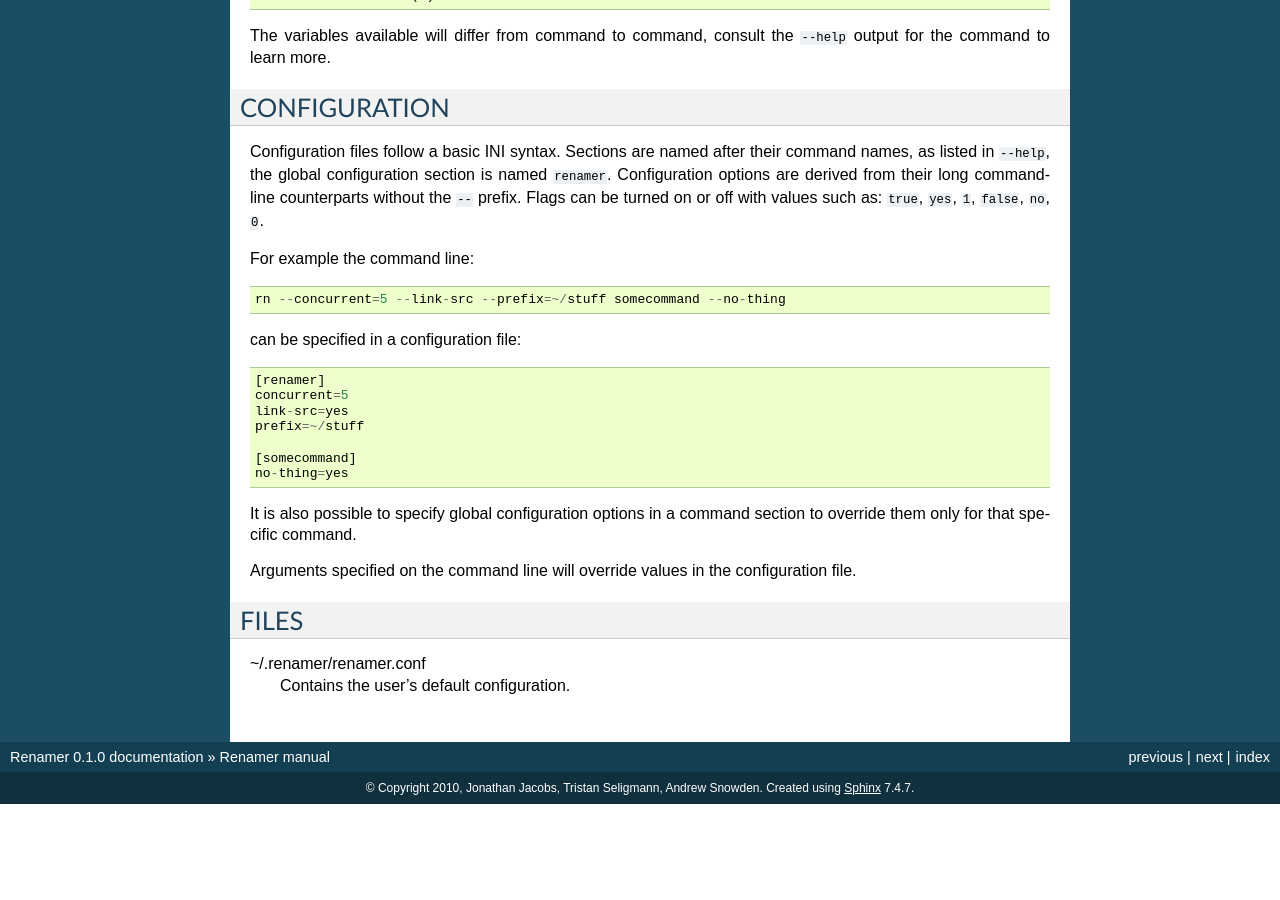
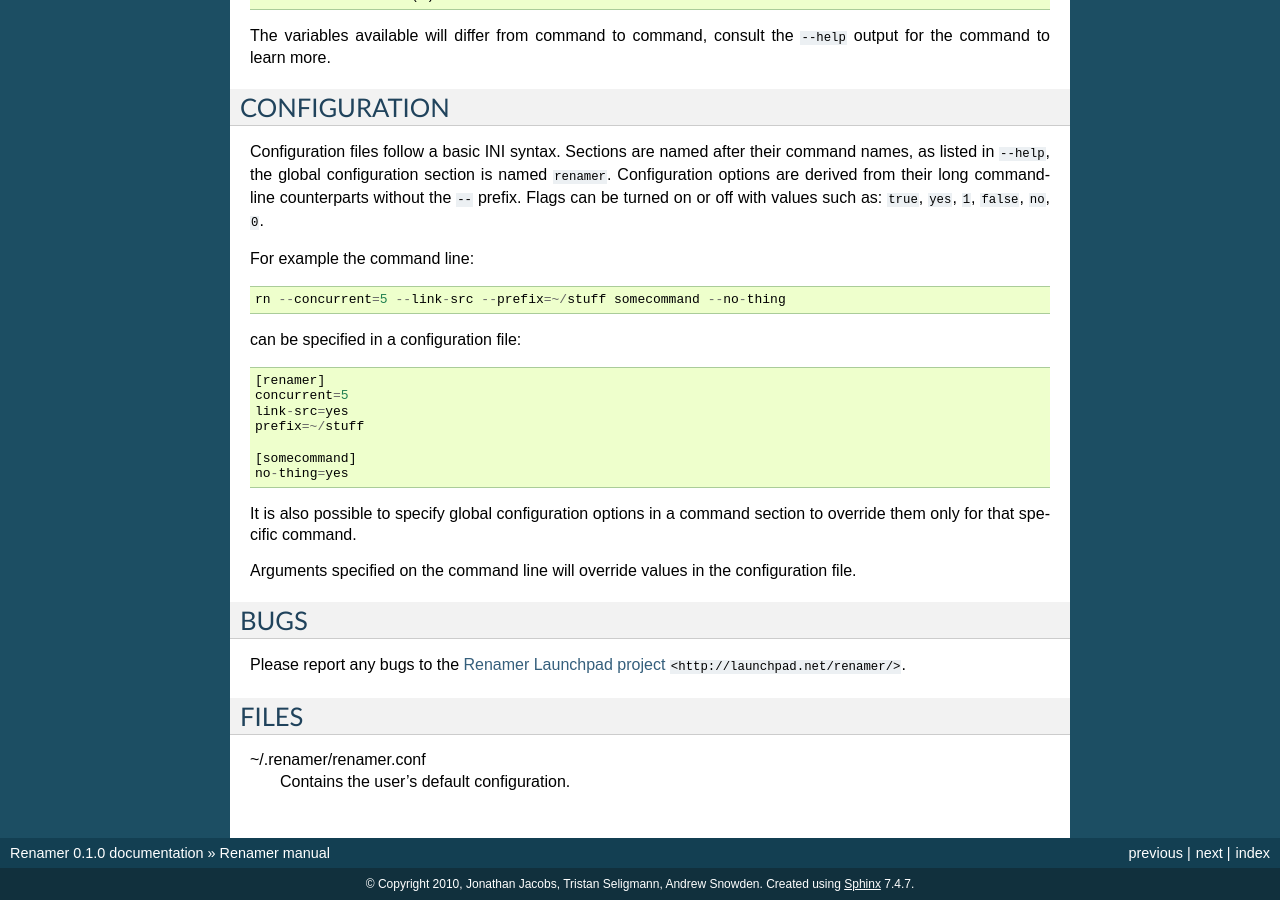
Before and after one commit to jonathanj/renamer, a Sphinx documentation site: the page built from docs/manual.rst, in a window 1280 px wide and 900 px high, scrolled down 2189 px. Built offline with Sphinx 7.4.7, drawn with Linux system fonts in a browser that asks for light colours; before the commit the page ends 2993 px from its top, so only the background shows below that.

Commit message:
Add bug reporting information to the manual.

```diff
--- a/docs/manual.rst
+++ b/docs/manual.rst
@@ -202,6 +202,16 @@
 configuration file.
 
 
+====
+BUGS
+====
+
+Please report any bugs to the `Renamer Launchpad project`_
+``<http://launchpad.net/renamer/>``.
+
+.. _Renamer Launchpad project: http://launchpad.net/renamer/
+
+
 =====
 FILES
 =====
```
